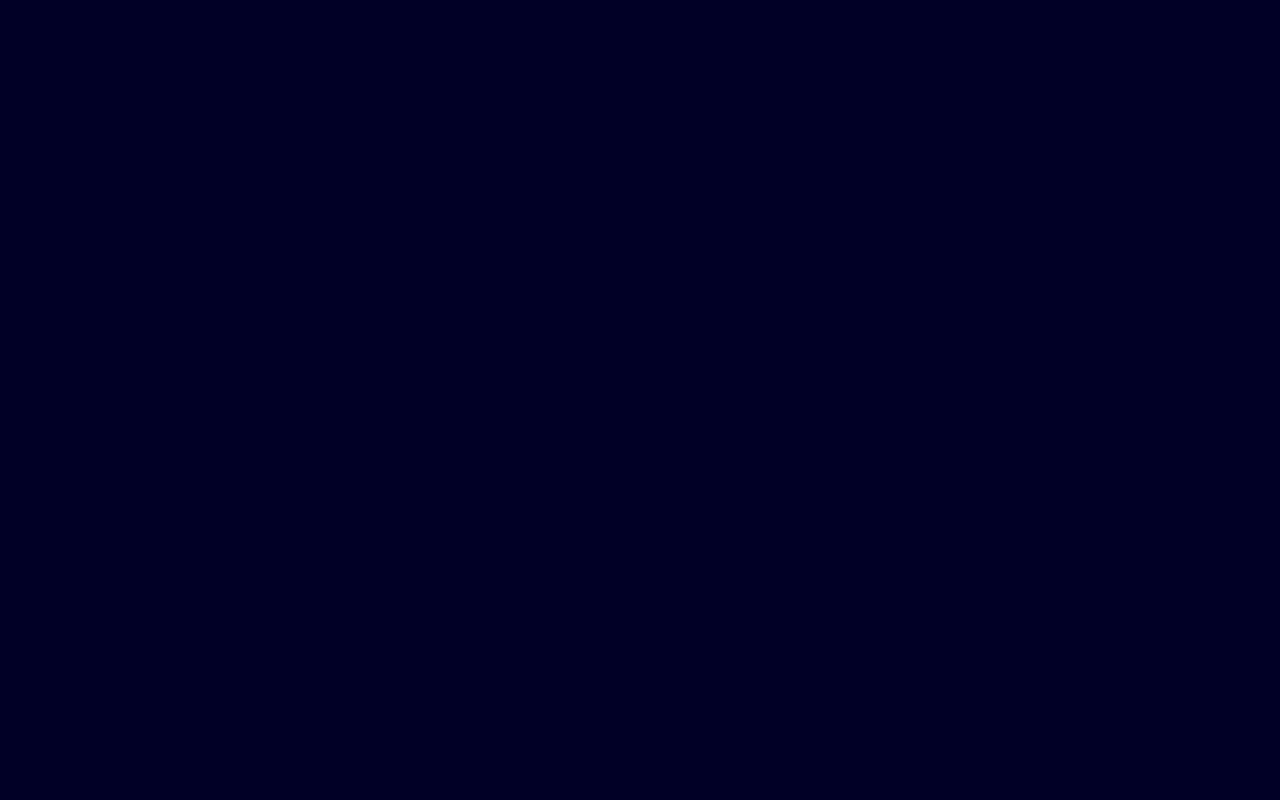
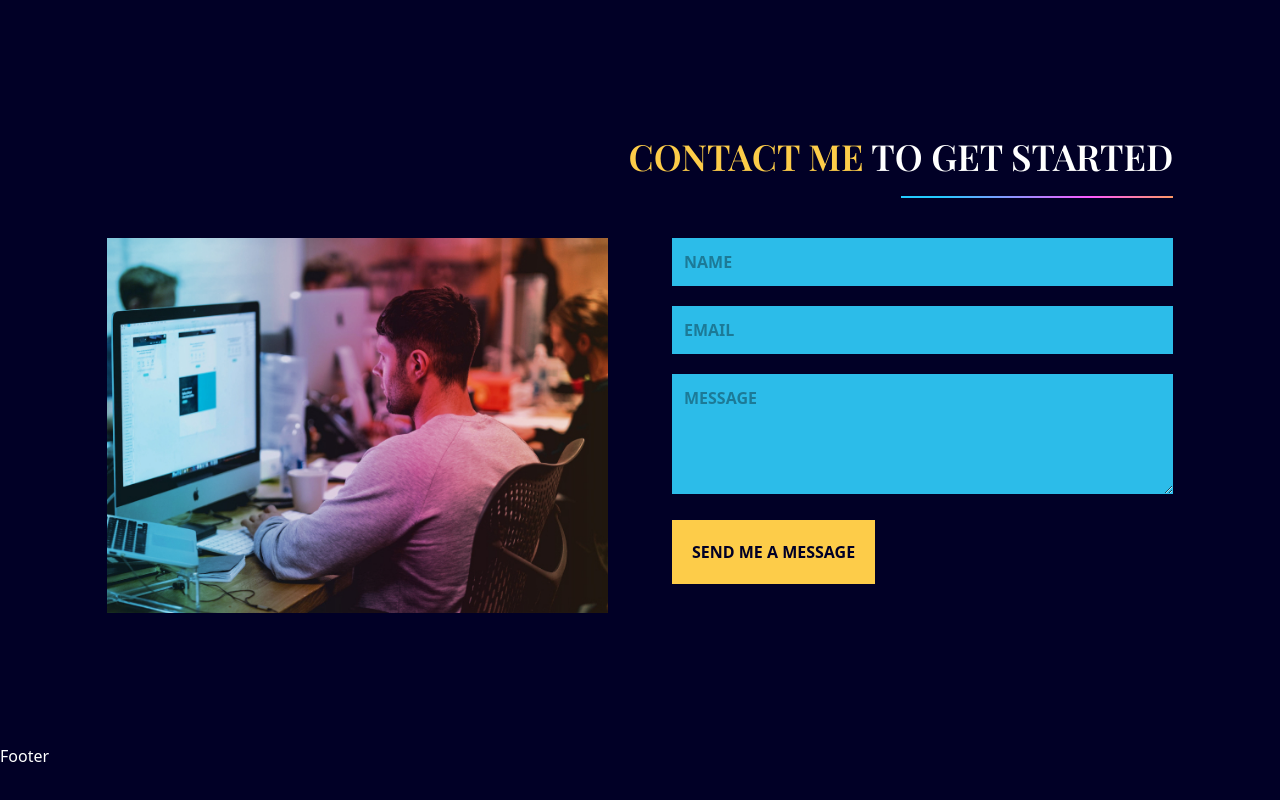
Before and after one commit to SmallPeenwow/react-tailwind-portfolio, a React (Vite) app: page / in a window 1280 px wide. Shown: the part 4238-5038 px from the top of the page. Before the commit the page ends 4982 px from the top, so only its background shows below. Built offline with nearby package versions, Linux system fonts and the light colour scheme.

Commit message:
Contact Page Done

```diff
--- a/src/App.tsx
+++ b/src/App.tsx
@@ -8,6 +8,7 @@
 import Projects from './components/Projects';
 import Testimonials from './components/Testimonials';
 import Contact from './components/Contact';
+import Footer from './components/Footer';
 
 function App() {
 	const [selectedPage, setSelectedPage] = useState('home');
@@ -47,9 +48,10 @@
 				<Testimonials />
 			</div>
 			<LineGradient width='w-full' />
-			<div className='w=5/6 mx-auto md:h-full'>
+			<div className='w-5/6 mx-auto md:h-full'>
 				<Contact />
 			</div>
+			<Footer />
 		</div>
 	);
 }
--- a/src/components/Contact.tsx
+++ b/src/components/Contact.tsx
@@ -1,8 +1,117 @@
 import LineGradient from './LineGradient';
 import { useForm } from 'react-hook-form';
+import { motion } from 'framer-motion';
+import contactImg from '../assets/contact-image.jpeg';
 
 const Contact = () => {
-	return <div>Contact</div>;
+	const {
+		register,
+		trigger,
+		formState: { errors },
+	} = useForm();
+
+	const onSubmit = async (e: any) => {
+		const isValid = await trigger();
+
+		if (!isValid) {
+			e.preventDefault();
+		}
+	};
+
+	return (
+		<section id='contact' className='py-48'>
+			{/* Heading */}
+			<motion.div
+				className='flex justify-end w-full'
+				initial='hidden'
+				whileInView='visible'
+				viewport={{ once: true, amount: 0.5 }}
+				transition={{ duration: 0.5 }}
+				variants={{ hidden: { opacity: 0, x: -50 }, visible: { opacity: 1, x: 0 } }}
+			>
+				<div>
+					<p className='font-playfair font-semibold text-4xl uppercase'>
+						<span className='text-yellow'>contact me</span> to get started
+					</p>
+					<div className='flex md:justify-end my-5'>
+						<LineGradient width='w-1/2' />
+					</div>
+				</div>
+			</motion.div>
+
+			{/* Form & Image */}
+			<div className='md:flex md:justify-between gap-16 mt-5'>
+				<motion.div
+					className='basis-1/2 flex justify-center'
+					initial='hidden'
+					whileInView='visible'
+					viewport={{ once: true, amount: 0.5 }}
+					transition={{ duration: 0.5 }}
+					variants={{ hidden: { opacity: 0, y: 50 }, visible: { opacity: 1, y: 0 } }}
+				>
+					<img alt='contact' src={contactImg} />
+				</motion.div>
+
+				<motion.div
+					className='basis-1/2 mt-10 md:mt-0'
+					initial='hidden'
+					whileInView='visible'
+					viewport={{ once: true, amount: 0.5 }}
+					transition={{ delay: 0.2, duration: 0.5 }}
+					variants={{ hidden: { opacity: 0, y: 50 }, visible: { opacity: 1, y: 0 } }}
+				>
+					<form target='_blank' onSubmit={onSubmit} action='b49ad28b396745a93f258488eca19006' method='POST'>
+						<input
+							className='w-full bg-blue font-semibold placeholder-opaque-black p-3'
+							type='text'
+							placeholder='NAME'
+							{...register('name', { required: true, maxLength: 100 })}
+						/>
+						{errors.name && (
+							<p className='text-red mt-1'>
+								{errors.name.type === 'required' && 'This field is required.'}
+								{errors.name.type === 'maxLength' && 'Max length is 100 characters.'}
+							</p>
+						)}
+
+						<input
+							className='w-full bg-blue font-semibold placeholder-opaque-black p-3 mt-5'
+							type='text'
+							placeholder='EMAIL'
+							{...register('email', { required: true, pattern: /^[A-Z0-9._%+-]+@[A-Z0-9.-]+\.[A-Z]{2,}$/i })}
+						/>
+						{errors.email && (
+							<p className='text-red mt-1'>
+								{errors.email.type === 'required' && 'This field is required.'}
+								{errors.email.type === 'pattern' && 'Invalid email address.'}
+							</p>
+						)}
+
+						<textarea
+							className='w-full bg-blue font-semibold placeholder-opaque-black p-3 mt-5'
+							placeholder='MESSAGE'
+							rows={4}
+							cols={50}
+							{...register('message', { required: true, maxLength: 2000 })}
+						/>
+						{errors.message && (
+							<p className='text-red mt-1'>
+								{errors.message.type === 'required' && 'This field is required.'}
+								{errors.message.type === 'maxLength' && 'Max length is 2000 characters.'}
+							</p>
+						)}
+
+						<button
+							type='submit'
+							className='uppercase p-5 bg-yellow font-semibold text-deep-blue mt-5 hover:bg-red hover:text-white transition duration-500'
+						>
+							send me a message
+						</button>
+					</form>
+				</motion.div>
+			</div>
+		</section>
+	);
 };
 
 export default Contact;
--- /dev/null
+++ b/src/components/Footer.tsx
@@ -0,0 +1,7 @@
+import React from 'react';
+
+const Footer = () => {
+	return <div>Footer</div>;
+};
+
+export default Footer;
```
